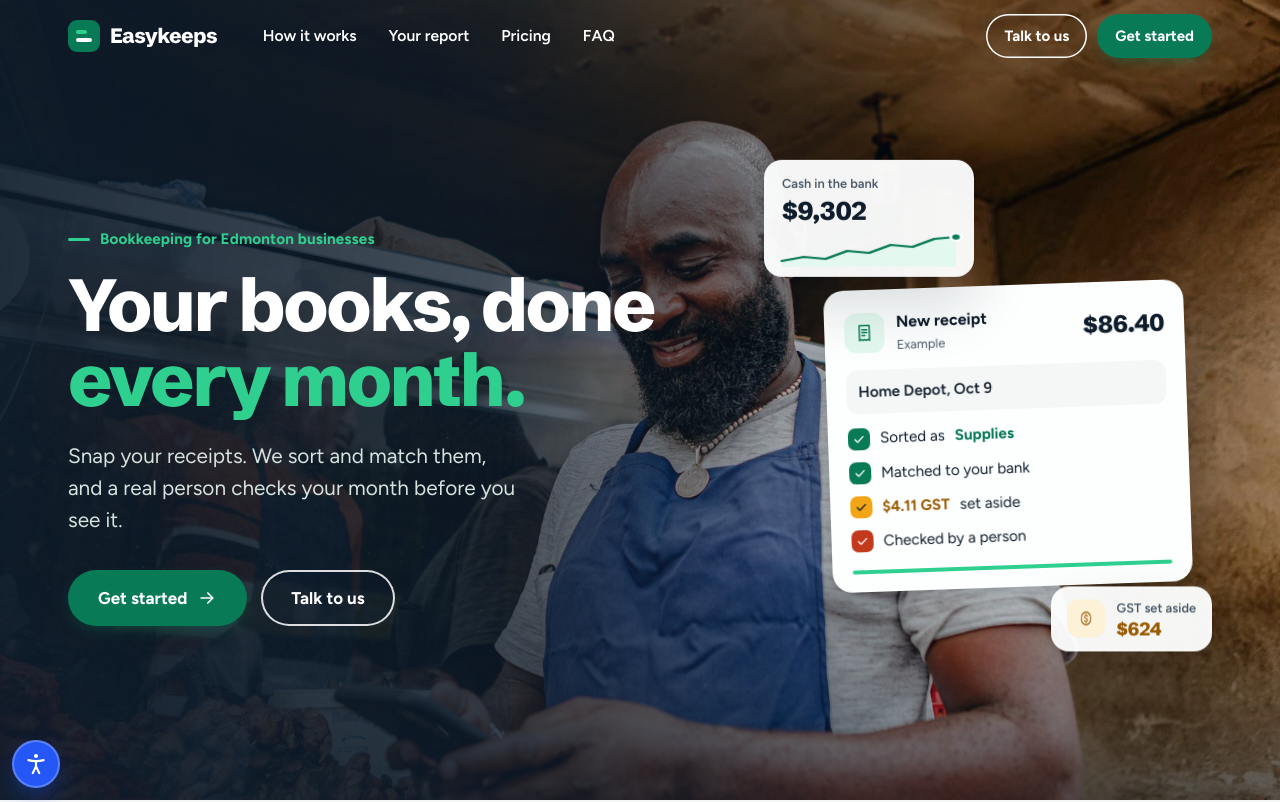
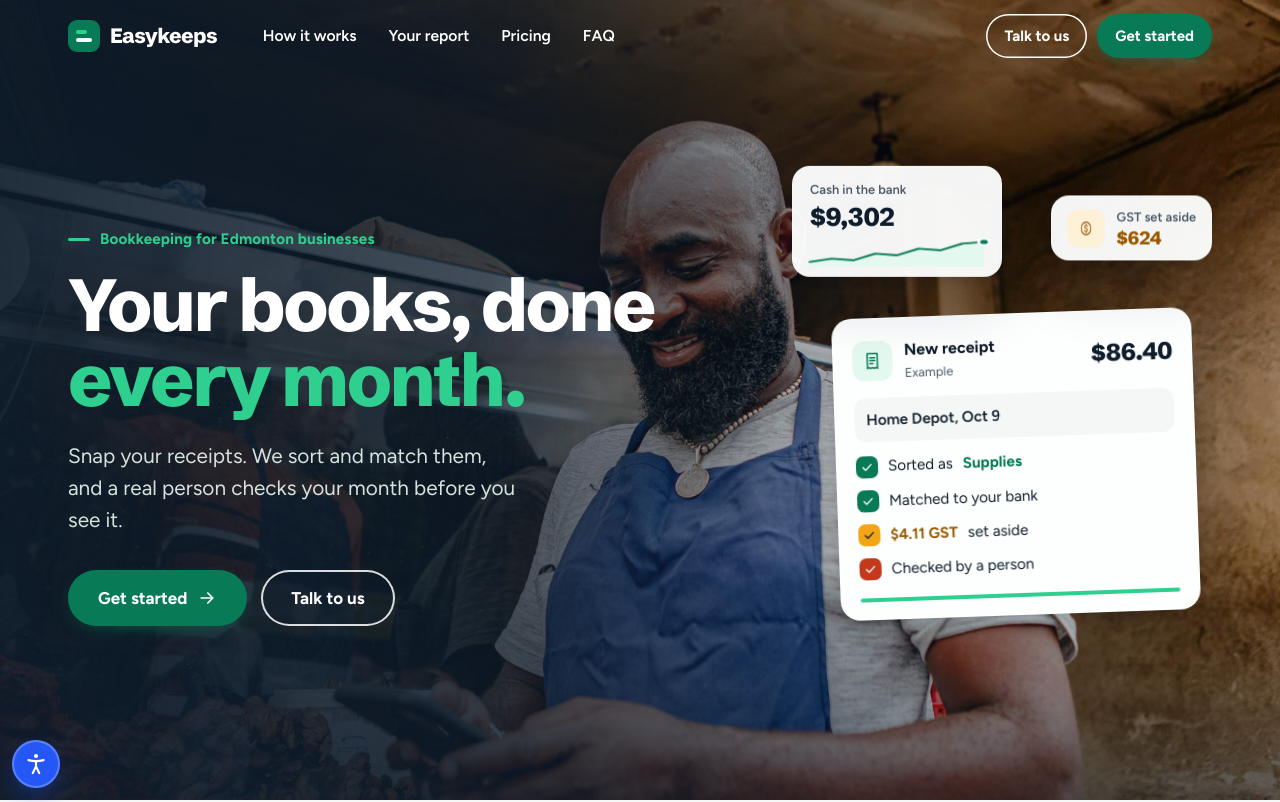
Before and after one commit to gperalta-dev/EasyKeeps, a plain HTML site: page landing/index.html in a window 1280 px wide. Shown: the top 802 px of the page. Drawn offline with Linux system fonts and the light colour scheme.

Commit message:
Stop the hero money cards overlapping (#3)
The GST card sat where the 'September report' pill slides out on hover, and
the balance card tucked over the receipt card. Both money cards now sit in a
band above the receipt card, checked clear from 961px to 2560px wide.


Claude-Session: https://claude.ai/code/session_01Fn1cdZsCnCnXkg72HRyGgW

Co-authored-by: Claude <noreply@anthropic.com>

```diff
--- a/landing/styles.css
+++ b/landing/styles.css
@@ -620,9 +620,8 @@ a.talk__item:active { transform: scale(.98); }
 
 /* ---------- Laptop and below ---------- */
 @media (max-width: 1100px) {
-  .hero__inner { grid-template-columns: minmax(0, 1fr) 340px; }
+  .hero__inner { grid-template-columns: minmax(0, 1fr) 380px; gap: 32px; }
   .hero-card { width: 320px; }
-  .float-chip--balance { left: -24px; }
   .trust__list { grid-template-columns: repeat(2, 1fr); }
   .plans { grid-template-columns: 1fr 1fr; }
   .plan--established { grid-column: 1 / -1; }
@@ -778,7 +777,8 @@ a.talk__item:active { transform: scale(.98); }
 }
 
 /* ---------- Hero visual: receipt card with money chips ---------- */
-.hero-visual { position: relative; justify-self: end; padding: 118px 24px 90px 64px; }
+/* Money chips sit in a band above the card so nothing overlaps, including the "September report" pill that slides out under the card on hover */
+.hero-visual { position: relative; justify-self: end; padding: 140px 16px 56px 44px; }
 .float-chip {
   position: absolute; z-index: 3; display: flex; align-items: center; gap: 12px;
   background: rgba(253, 254, 254, .96); color: var(--ink); border-radius: 18px; padding: 12px 16px;
@@ -789,12 +789,12 @@ a.talk__item:active { transform: scale(.98); }
 .float-chip__value { display: block; font: 800 1.6rem/1.1 var(--font-display); letter-spacing: -.02em; }
 .float-chip__value--sm { font-size: 1.15rem; color: var(--amber-t); }
 .float-chip--balance { top: 0; left: 0; display: grid; gap: 2px; padding: 14px 18px 10px; width: 210px; animation: rise .9s .45s var(--ease) both, bob 6s 1.4s ease-in-out infinite; }
-.float-chip--gst { bottom: 18px; right: 0; animation: rise .9s .6s var(--ease) both, bob 7s 2s ease-in-out infinite reverse; }
+.float-chip--gst { top: 30px; right: 0; animation: rise .9s .6s var(--ease) both, bob 7s 2s ease-in-out infinite reverse; }
 @keyframes bob { 50% { translate: 0 -10px; } }
 .float-chip__coin { width: 38px; height: 38px; border-radius: 12px; display: grid; place-items: center; background: var(--amber-soft); color: var(--amber-t); }
 .float-chip__coin svg { animation: coin-spin 4s 2s ease-in-out infinite; }
 @keyframes coin-spin { 0%, 70% { transform: rotateY(0); } 85% { transform: rotateY(180deg); } 100% { transform: rotateY(360deg); } }
-.spark { width: 100%; height: 36px; margin-top: 4px; overflow: visible; }
+.spark { width: 100%; height: 30px; margin-top: 4px; overflow: visible; }
 .spark__line { fill: none; stroke: var(--green); stroke-width: 2.2; stroke-linecap: round; stroke-linejoin: round; stroke-dasharray: 160; animation: spark-draw 4.5s 1s var(--ease) infinite; }
 .spark__area { fill: var(--mint-soft); animation: spark-fade 4.5s 1s var(--ease) infinite; }
 .spark__dot { fill: var(--green); stroke: #fff; stroke-width: 2; transform-box: fill-box; transform-origin: center; animation: dot-pulse 1.6s ease-in-out infinite; }
@@ -998,6 +998,7 @@ html.a11y-still .scroll-progress { display: none; }
 
 /* ---------- Additions: laptop, tablet, phone ---------- */
 @media (max-width: 1100px) {
+  .float-chip--balance { width: 190px; }
   .insight__grid { grid-template-columns: 1fr 1fr; }
   .chart-card--area { grid-column: 1 / -1; }
   .chart-card--donut { display: grid; grid-template-columns: auto 1fr; align-items: center; column-gap: 28px; }
```
